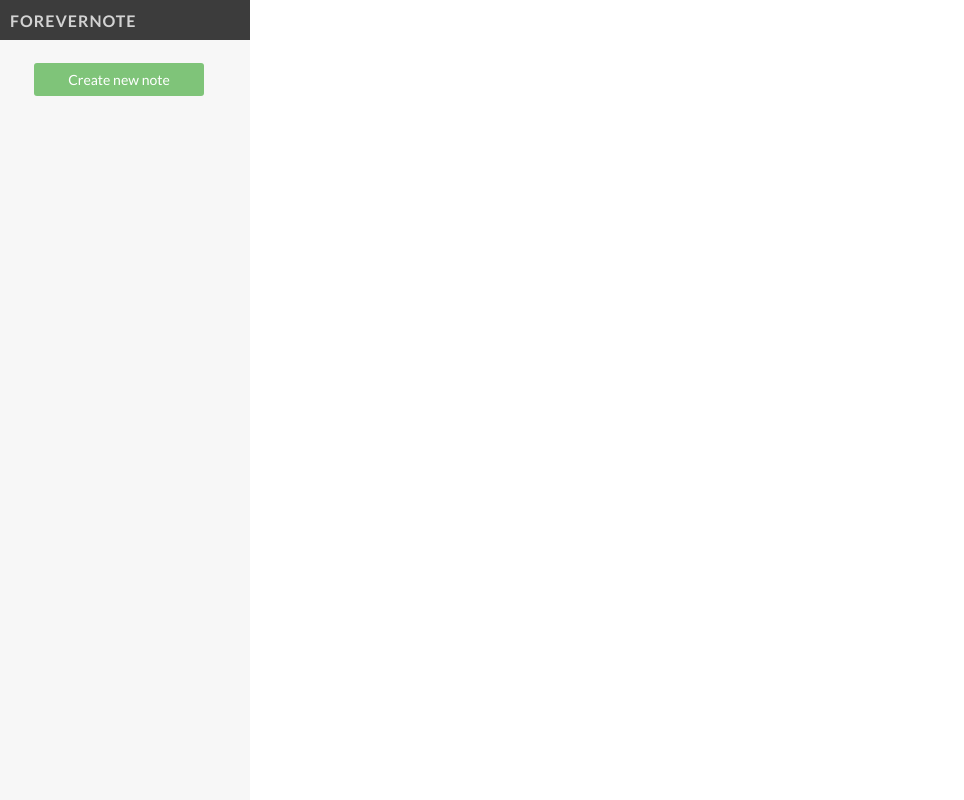
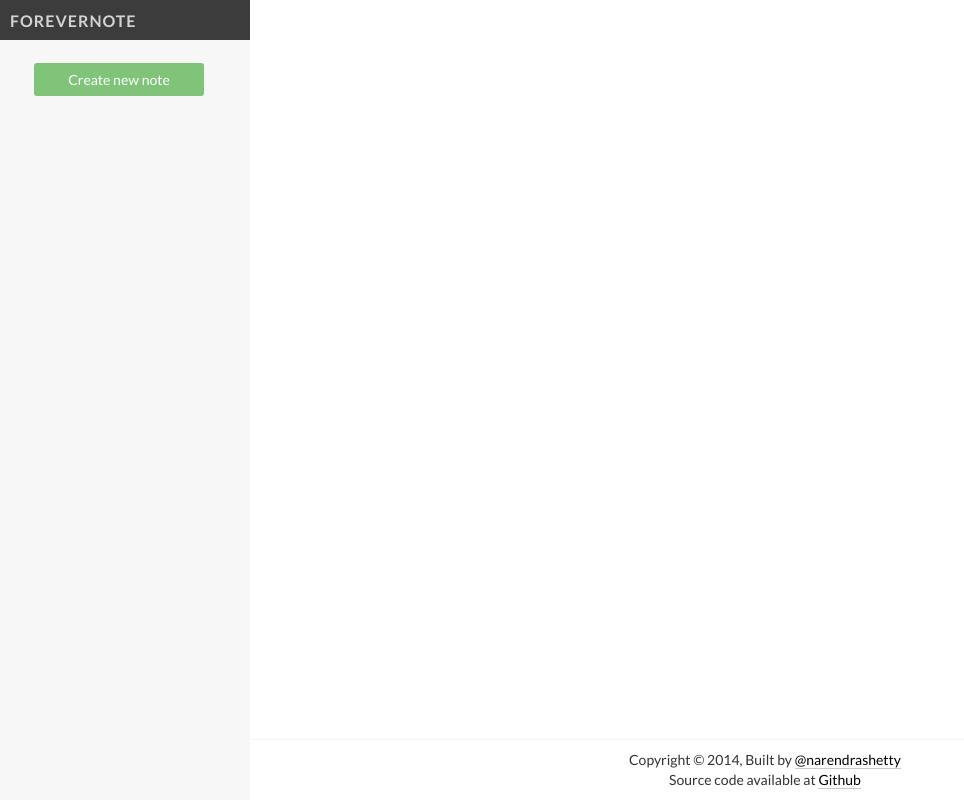
Before and after one commit to narendrashetty/ForeverNote, a website: page index.html in a window 1280 px wide. Shown: the whole page, without its empty margins (0-964 px from the left). Drawn offline with nearby package versions, Linux system fonts and the light colour scheme; some packages are replaced by stand-ins of ours.

Commit message:
added footer

```diff
--- a/app/assets/css/newmain.css
+++ b/app/assets/css/newmain.css
@@ -219,6 +219,7 @@ ul.noteList {
 .noteViewer {
     margin-left: 250px;
     padding: 70px 80px 0px;
+    margin-bottom: 80px;
 }
 
 .noteViewer .title {
@@ -513,3 +514,24 @@ input, input:focus, textarea    , textarea:focus {
         font-size: 16px;
     }
 }
+
+footer {
+    border-top: 1px solid #F5F5F5;
+    position: absolute;
+    background-color: #fff;
+    width: -webkit-calc(100% - 250px);
+    width: -moz-calc(100% - 250px);
+    width: calc(100% - 250px);
+    top: 100%;
+    margin-top: -61px;
+    margin-left: 250px;
+}
+footer .container {
+    padding: 10px;
+    text-align: center;
+}
+footer .container a {
+    color: #000;
+    text-decoration: none;
+    border-bottom: 1px solid #CACACA;
+}
--- a/app/views/footer.html
+++ b/app/views/footer.html
@@ -1,4 +1,4 @@
 <div class="container">
-	<p>Copyright &copy; 2014, Built by <a href="#">@narendrashetty</a></p>
-	<p>Source code available at <a href="#">Github</a></p>
+	<p>Copyright &copy; 2014, Built by <a href="https://github.com/narendrashetty">@narendrashetty</a></p>
+	<p>Source code available at <a href="https://github.com/narendrashetty/ForeverNote">Github</a></p>
 </div>
--- a/index.html
+++ b/index.html
@@ -27,6 +27,7 @@
 		<div class="noteViewer">
 			<ng:view></ng:view>
 		</div>
+		<footer ng-include="'app/views/footer.html'"></footer>
 	</div>
 
 	<script src="bower_components/jquery/dist/jquery.js"></script>
```
Also changed, not shown: README.md.
